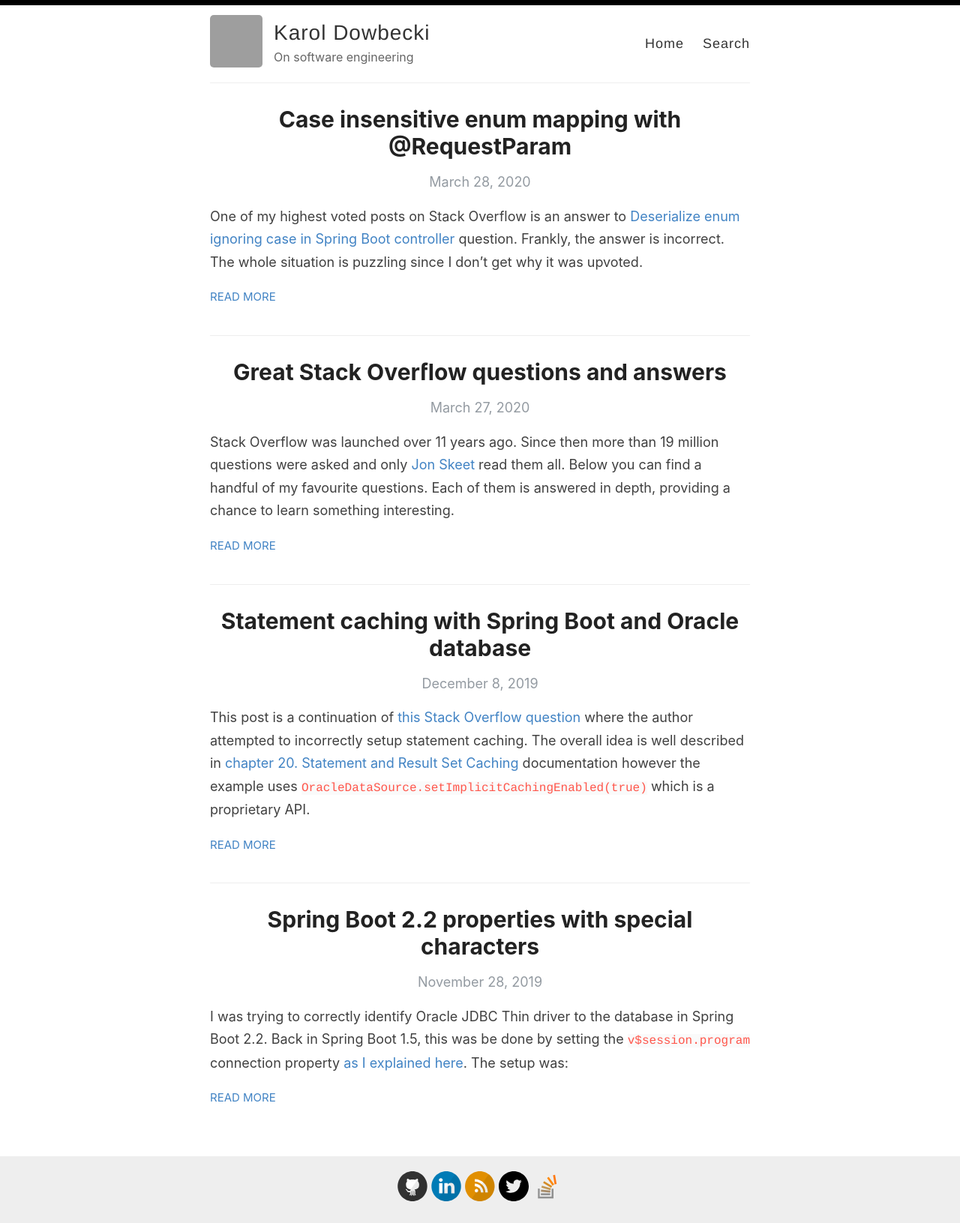
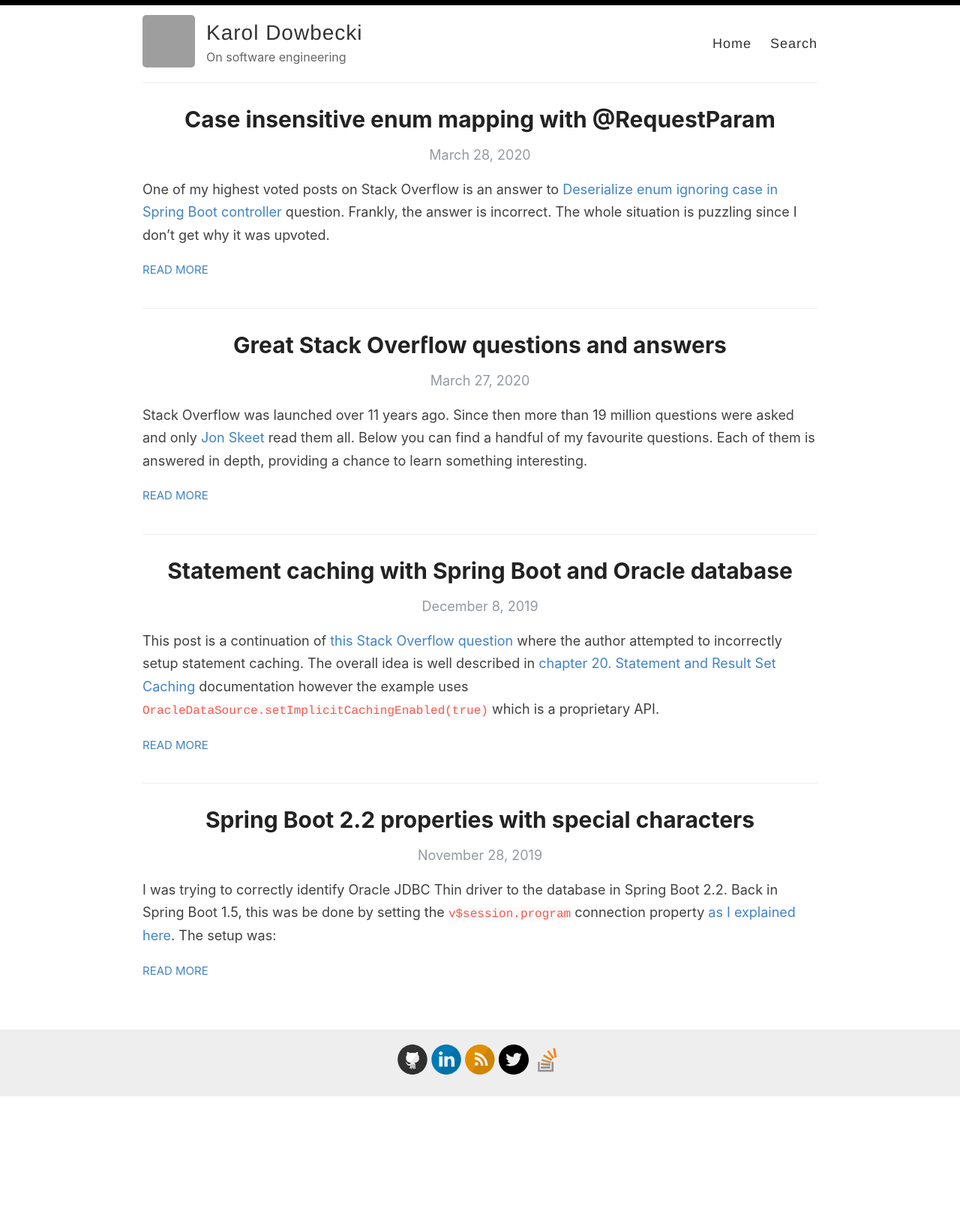
Before and after one commit to kdowbecki/kdowbecki.github.io, a Jekyll site: the page built from index.html, in a window 1280 px wide. Shown: the whole page at 75% size. Built offline with Jekyll 4.4.1, drawn with Linux system fonts in a browser that asks for light colours; the list of posts is cut into pages by our own code; after the commit the page ends 1462 px from its top, so only the background shows below that; grey boxes are pictures that could not be loaded.

Commit message:
Improving theme

```diff
--- a/assets/style.scss
+++ b/assets/style.scss
@@ -18,6 +18,7 @@
 html {
   font-size: 100%;
   height: 100%;
+  overflow-y: scroll; // https://stackoverflow.com/a/18548518/1602555
 }
 
 body {
@@ -32,7 +33,7 @@ body {
 
 .container {
   margin: 0 auto;
-  max-width: 740px;
+  max-width: 920px;
   padding: 0 10px;
   width: 100%;
 }
@@ -1114,6 +1115,5 @@ Modules - reusable parts of our design
 
 // Settled on moving the import of syntax highlighting to the bottom of the CSS
 // ... Otherwise it really bloats up the top of the CSS file and makes it difficult to find the start
-//@import "highlights";
 @import "darcula";
 @import "svg-icons";
```
